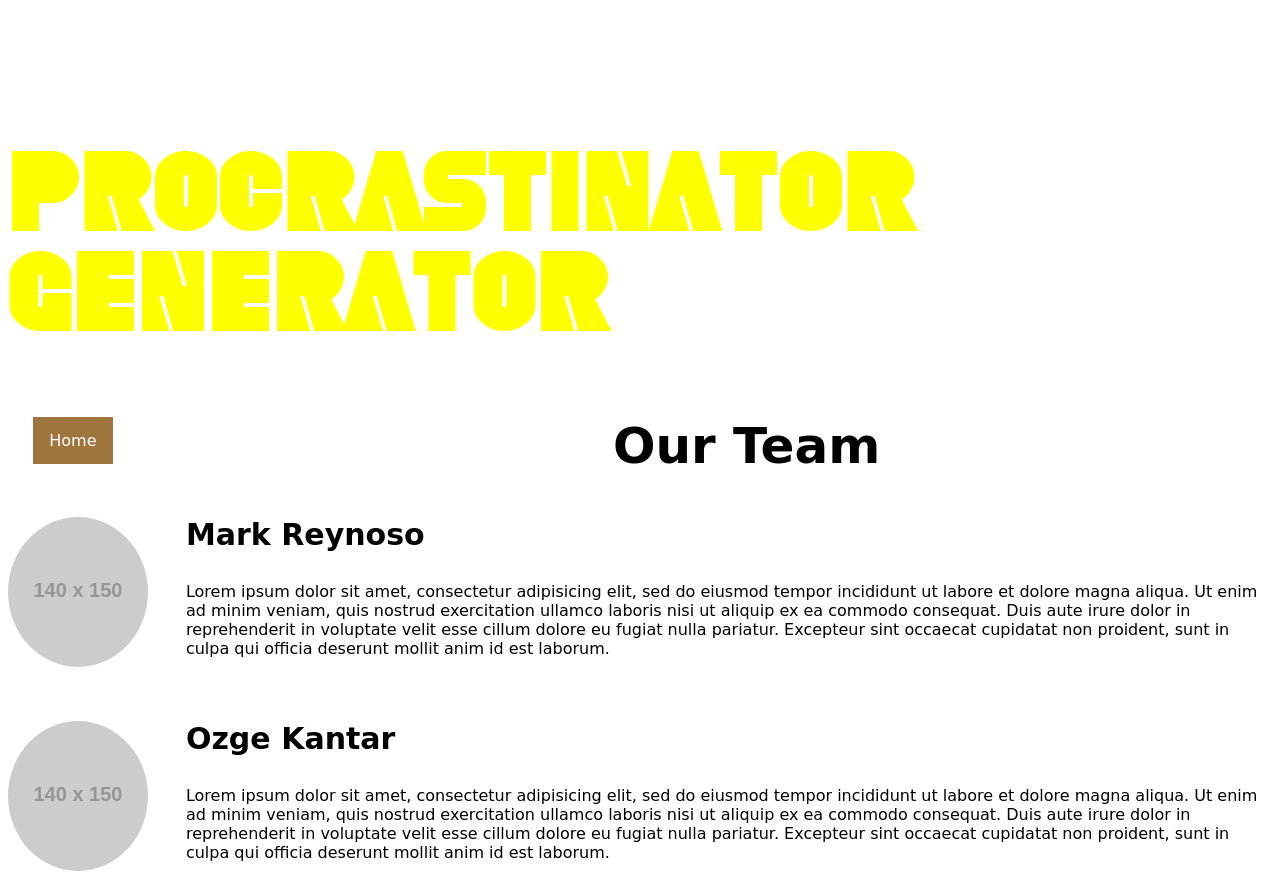
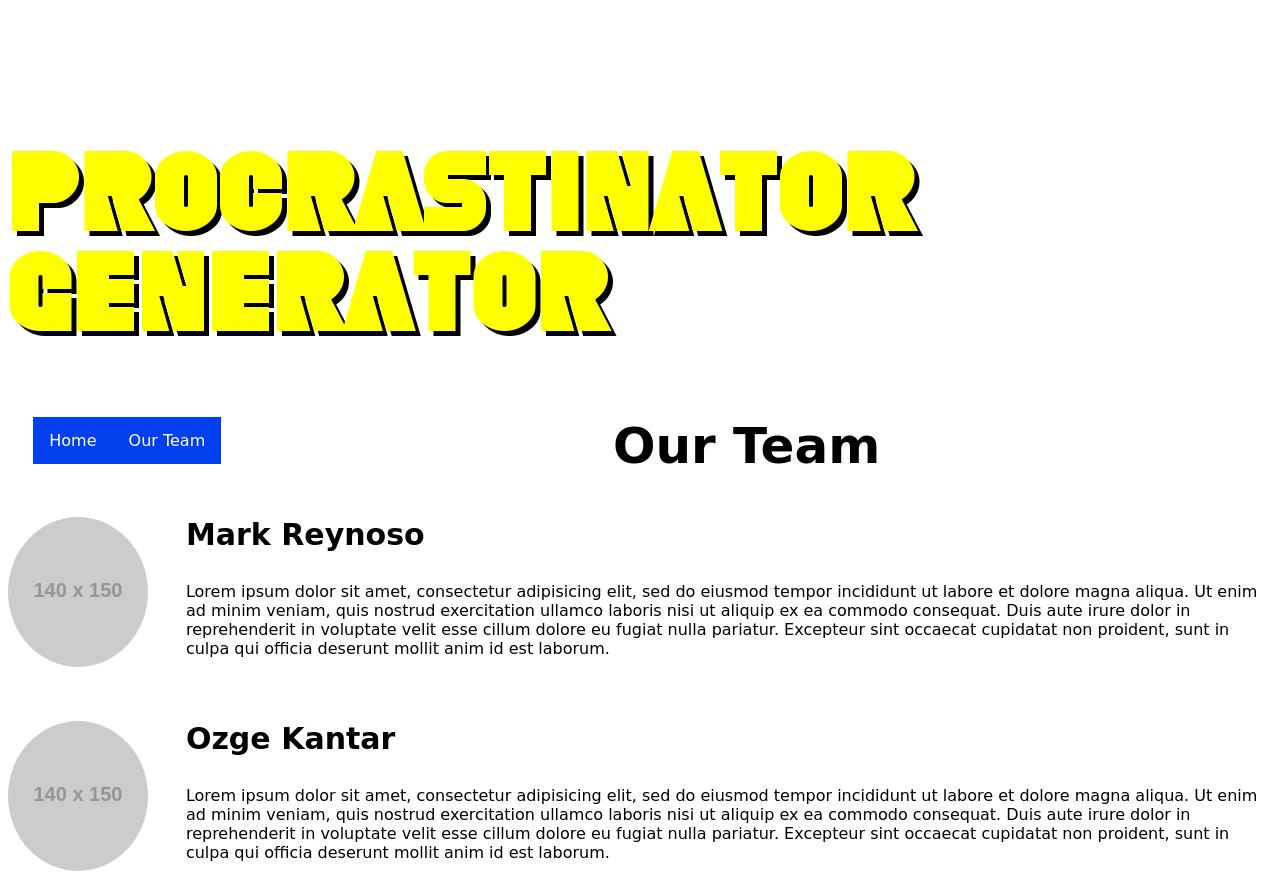
Before and after one commit to willjreid/procrastinate, a plain HTML site: page hosts.html in a window 1280 px wide. Shown: the top 874 px of the page. Drawn offline with Linux system fonts and the light colour scheme; placeholder pictures from the web are drawn by us; a web font is replaced by a local one.

Commit message:
drop shadow and blue hightlights

```diff
--- a/style.css
+++ b/style.css
@@ -54,13 +54,12 @@ padding: 14px 16px;
 text-decoration: none;
 font-family: 'Londrina Solid', cursive;
 }
-
-a:hover:not(.active) {
+/*:not(.active)*/
+a:hover {
 background-color: rgba(255, 255, 0, 0.98);
 }
-
-.active {
-background-color: rgb(159, 116, 61);
+a {
+background-color: rgb(3, 64, 237);
 }
 @font-face {
   font-family: wheel;
@@ -69,10 +68,10 @@ background-color: rgb(159, 116, 61);
 h1 {
 margin-top: 150px;
 font-family: 'wheel';
-/*font-family: 'Fontdiner Swanky', cursive;*/
 font-size: 100px;
 color: yellow;
 padding: 0px;
+text-shadow: 5px 5px black;
 z-index: 100;
 }
 h2 {
```
